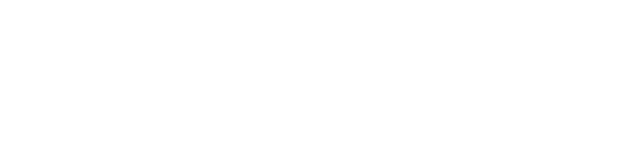
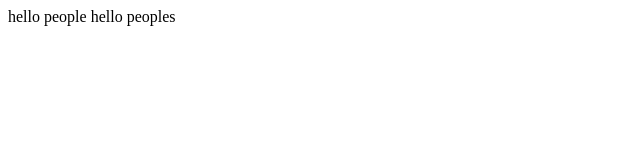
Before and after one commit to Pranavendra1312/Remoterepo, a plain HTML site: page index.html in a window 1280 px wide. Shown: the whole page, without its empty margins (0-640 px from the left). Drawn offline with Linux system fonts and the light colour scheme.

Commit message:
reverted back

```diff
--- a/index.html
+++ b/index.html
@@ -1,8 +1,3 @@
-
-<html>
-<head>      </head>
-<body>      </body>
-
-
-
- </html>
+<html>  </html>
+<html> hello people  </html>
+<html> hello peoples  </html>
```
